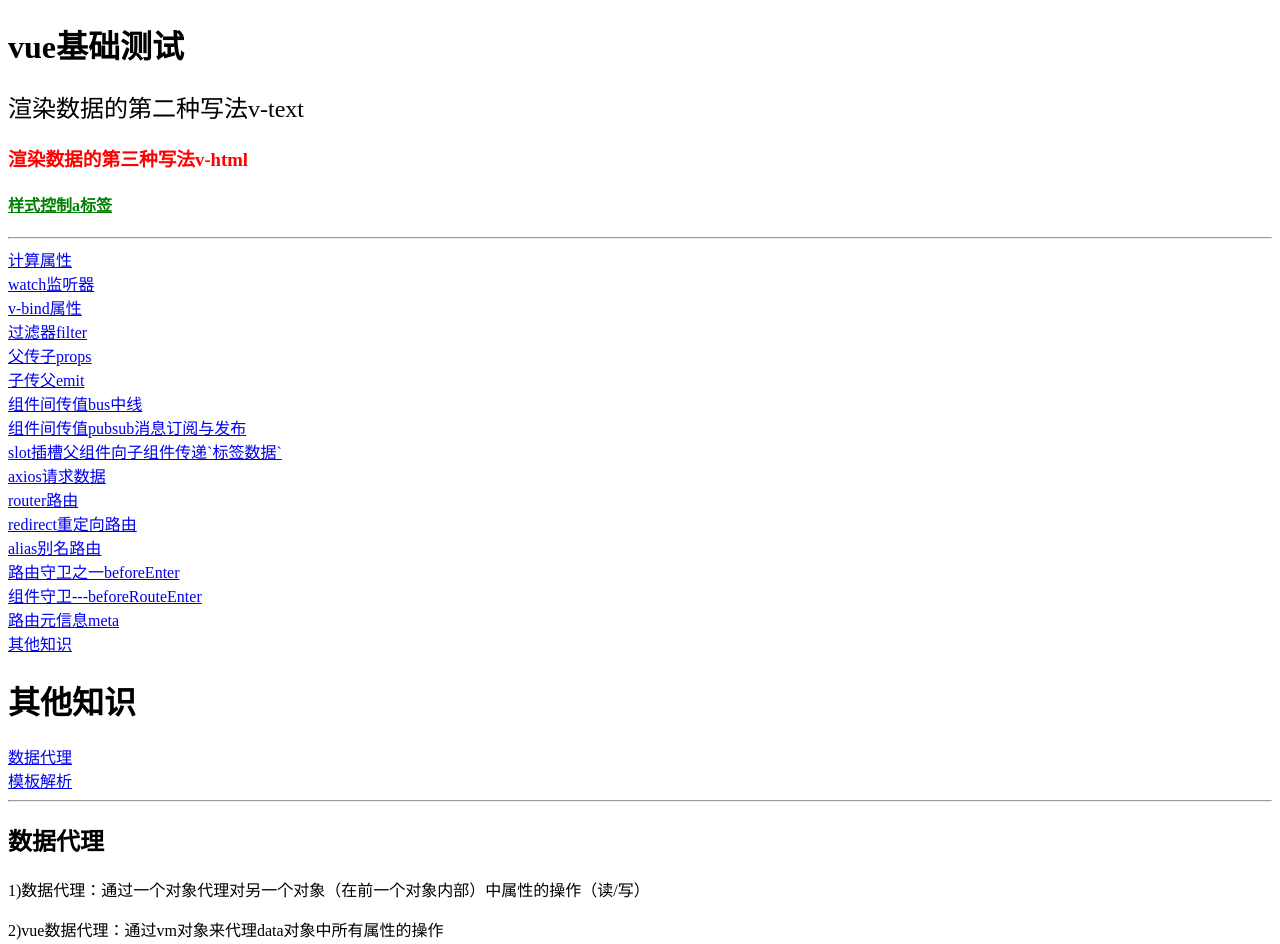
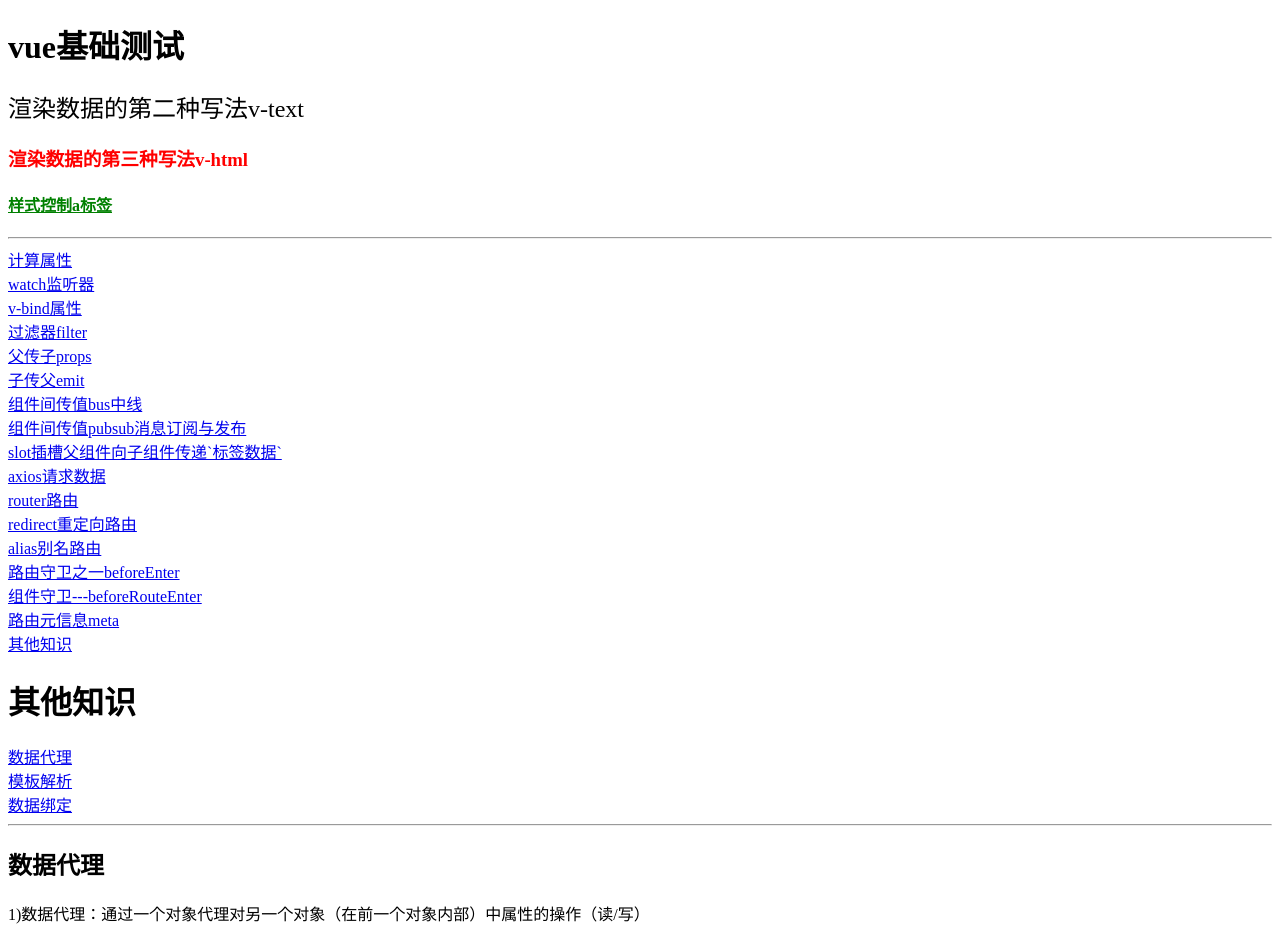
Before and after one commit to muzibigbug/vue-, a Vue app: page /#/otherKnowledge/dataBrokers in a window 1280 px wide. Shown: the top 944 px of the page. Built offline with nearby package versions, Linux system fonts and the light colour scheme.

Commit message:
数据绑定

```diff
--- a/src/router.js
+++ b/src/router.js
@@ -187,6 +187,10 @@ let router = new Router({
                 path: 'templateParse',
                 name: '模板解析',
                 component: () => {return import('./views/otherKnowledge/templateParse.vue')}
+            },{
+                path: 'dataBind',
+                name: '数据绑定',
+                component: () => {return import('./views/otherKnowledge/dataBind.vue')}
             }]
         }
 
--- /dev/null
+++ b/src/views/otherKnowledge/dataBind.vue
@@ -0,0 +1,8 @@
+<template>
+    <div class="dataBind">
+        <h2>数据绑定</h2>
+        <p>
+            一旦更新了data中的某个属性数据，所有界面上直接使用或间接使用了此属性的节点都会更新
+        </p>
+    </div>
+</template>
--- a/src/views/otherKnowledge/index.vue
+++ b/src/views/otherKnowledge/index.vue
@@ -4,6 +4,8 @@
         <router-link to='/otherKnowledge/dataBrokers'>数据代理</router-link>
         <br>
         <router-link to='/otherKnowledge/templateParse'>模板解析</router-link>
+        <br>
+        <router-link to='/otherKnowledge/dataBind'>数据绑定</router-link>
 
         <hr>
         <router-view></router-view>
```
